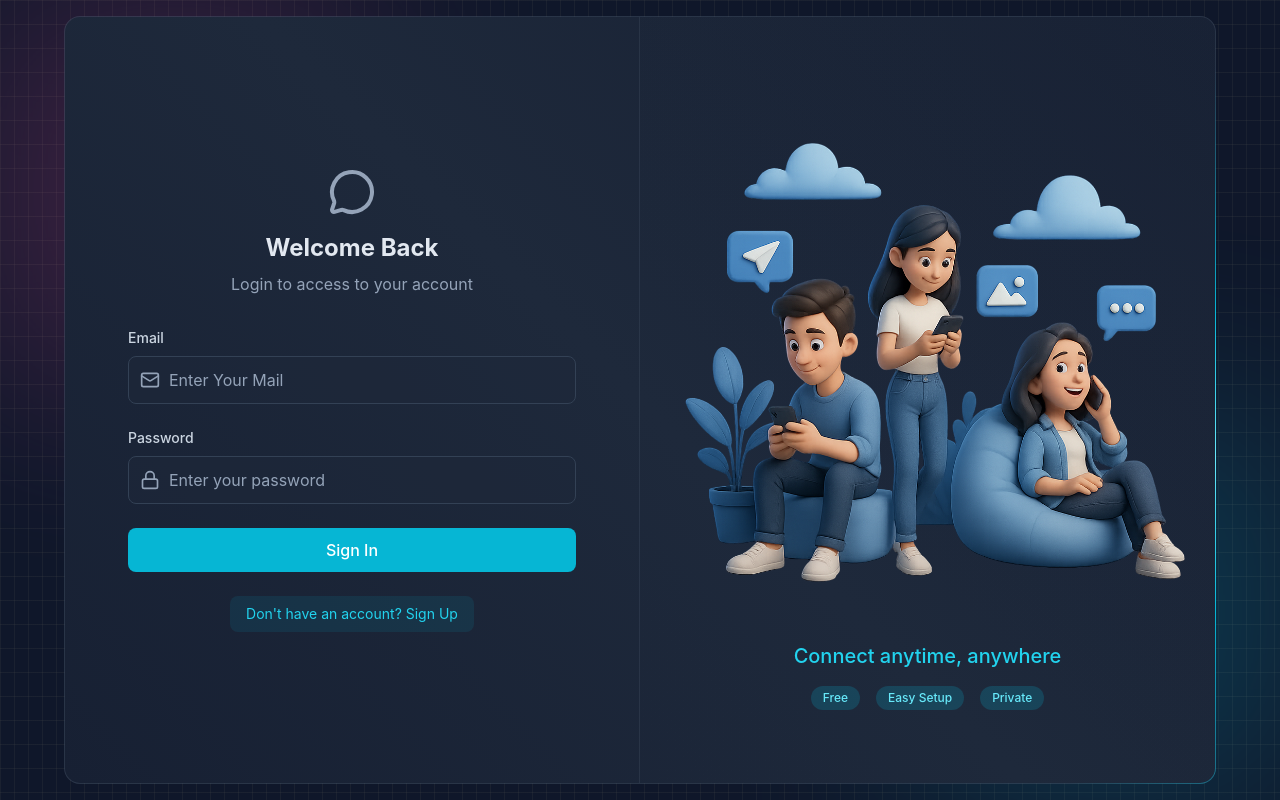
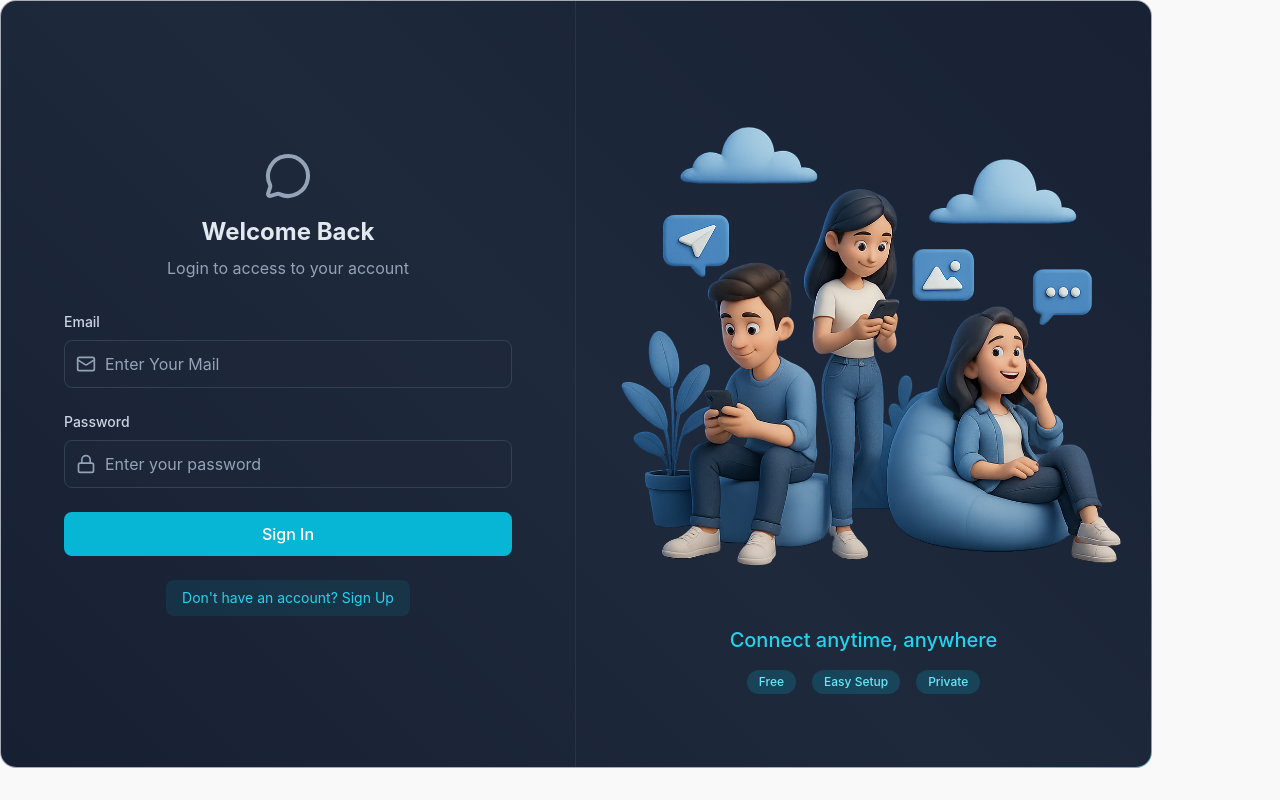
Before and after one commit to devraj4281/sololink, a React (Vite) app in the folder frontend/: page /login in a window 1280 px wide. Built offline with nearby package versions, Linux system fonts and the light colour scheme; no server answers.

Commit message:
feat: implement core chat interface components and messaging logic

```diff
--- a/frontend/src/App.jsx
+++ b/frontend/src/App.jsx
@@ -5,7 +5,6 @@ import SignUpPage from "./pages/SignUpPage";
 import { useAuthStore } from "./store/useAuthStore";
 import { useEffect } from "react";
 import PageLoader from "./components/PageLoader";
-
 import { Toaster } from "react-hot-toast";
 
 function App() {
@@ -18,19 +17,13 @@ function App() {
   if (isCheckingAuth) return <PageLoader />;
 
   return (
-    <div className="h-screen w-full bg-slate-900 relative flex items-center justify-center p-4 overflow-hidden">
-      {/* DECORATORS - GRID BG & GLOW SHAPES */}
-      <div className="absolute inset-0 bg-[linear-gradient(to_right,#4f4f4f2e_1px,transparent_1px),linear-gradient(to_bottom,#4f4f4f2e_1px,transparent_1px)] bg-[size:14px_24px]" />
-      <div className="absolute top-0 -left-4 size-96 bg-pink-500 opacity-20 blur-[100px]" />
-      <div className="absolute bottom-0 -right-4 size-96 bg-cyan-500 opacity-20 blur-[100px]" />
-
+    <div className="h-screen w-full bg-vbg overflow-hidden">
       <Routes>
         <Route path="/" element={authUser ? <ChatPage /> : <Navigate to={"/login"} />} />
         <Route path="/login" element={!authUser ? <LoginPage /> : <Navigate to={"/"} />} />
         <Route path="/signup" element={!authUser ? <SignUpPage /> : <Navigate to={"/"} />} />
       </Routes>
-
-      <Toaster />
+      <Toaster position="top-center" toastOptions={{ style: { fontFamily: 'Inter, sans-serif' } }} />
     </div>
   );
 }
```
